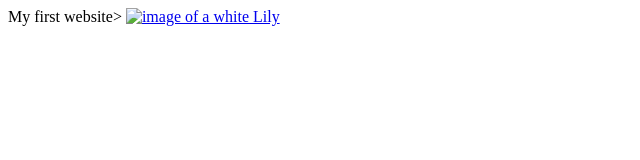
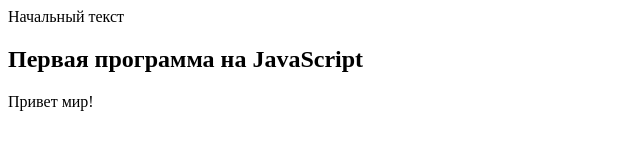
Before and after one commit to AlmanKaldy/web, a plain HTML site: page index.html in a window 1280 px wide. Shown: the whole page, without its empty margins (0-640 px from the left). Drawn offline with Linux system fonts and the light colour scheme.

Commit message:
first try JavaScript in secondary branch

```diff
--- a/index.html
+++ b/index.html
@@ -1,16 +1,13 @@
-<!DOCTYPE html>
+<!DOCTYPE>
 <html>
-    <head>
-        <titile>My first website</titile>>
-    </head>
-    <body>
-
-    <a href="https://www.youtube.com/watch?v=RFnazAsMOQI">
-    <img src="images/lilium.jpg"
-    alt="image of a white Lily"
-    width="1080"
-    height="540">
-    </a>
-
-    </body>
+<head>
+    <meta charset="utf-8">
+    <title>METANIT.COM</title>
+    <script>
+        document.write("Начальный текст");
+    </script>
+</head>
+<body>
+    <script src="js/main.js"></script>
+</body>
 </html>
--- /dev/null
+++ b/js/main.js
@@ -0,0 +1,2 @@
+document.write("<h2>Первая программа на JavaScript</h2>"); //выводим заголовок
+document.write("Привет мир!"); //выводим текст
```
